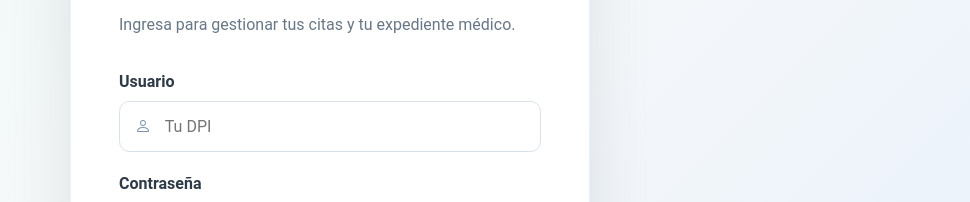
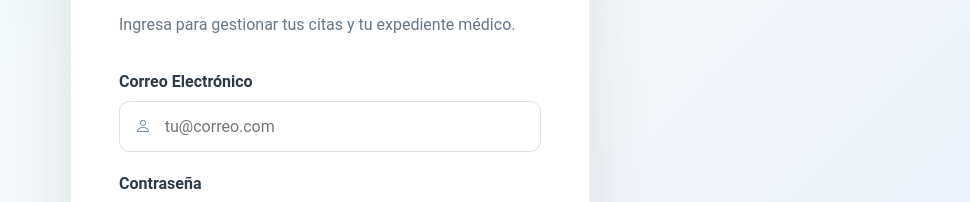
Before and after one commit to TEO1Group/TEO1_ClinicaDental, an Angular app in the folder clinica-dental-frontend/: page / in a window 1280 px wide. Shown: the part 306-508 px from the top of the page, without its empty margins (310-1280 px from the left). Built offline with nearby package versions, Linux system fonts and the light colour scheme.

Commit message:
feat: valida login con correo electronico

```diff
--- a/clinica-dental-frontend/src/app/login/login.component.html
+++ b/clinica-dental-frontend/src/app/login/login.component.html
@@ -16,14 +16,16 @@
 
     <form [formGroup]="loginForm" (ngSubmit)="onSubmit()" novalidate>
       <div class="field-group">
-        <label for="usuario">Usuario</label>
+        <label for="email">Correo Electrónico</label>
         <div class="input-wrap">
           <i class="bi bi-person" aria-hidden="true"></i>
-          <input id="usuario" type="text" formControlName="usuario" placeholder="Tu DPI" autocomplete="username"
-            [class.is-invalid]="loginForm.controls.usuario.touched && loginForm.controls.usuario.invalid" />
+          <input id="email" type="email" formControlName="email" placeholder="tu@correo.com" autocomplete="email"
+            [class.is-invalid]="loginForm.controls.email.touched && loginForm.controls.email.invalid" />
         </div>
-        @if (loginForm.controls.usuario.touched && loginForm.controls.usuario.hasError('required')) {
-          <small class="field-error">El usuario es obligatorio.</small>
+        @if (loginForm.controls.email.touched && loginForm.controls.email.hasError('required')) {
+          <small class="field-error">El correo es obligatorio.</small>
+        } @else if (loginForm.controls.email.touched && loginForm.controls.email.hasError('email')) {
+          <small class="field-error">Ingresa un correo electrónico válido.</small>
         }
       </div>
 
--- a/clinica-dental-frontend/src/app/login/login.component.ts
+++ b/clinica-dental-frontend/src/app/login/login.component.ts
@@ -17,7 +17,7 @@ export class LoginComponent {
   private readonly router = inject(Router);
 
   readonly loginForm = this.formBuilder.nonNullable.group({
-    usuario: ['', [Validators.required]],
+    email: ['', [Validators.required, Validators.email]],
     password: ['', [Validators.required]]
   });
 
--- a/clinica-dental-frontend/src/app/login/models/login.model.ts
+++ b/clinica-dental-frontend/src/app/login/models/login.model.ts
@@ -1,5 +1,5 @@
 export interface LoginRequest {
-  usuario: string;
+  email: string;
   password: string;
 }
 
```
